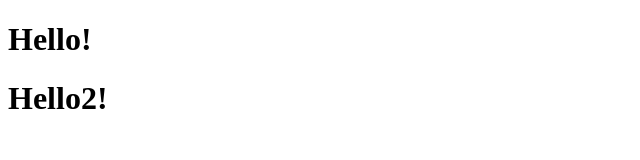
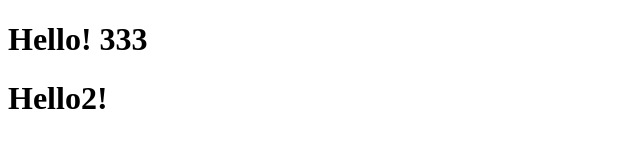
Before and after one commit to francescocassio/testRepo, a plain HTML site: page index.html in a window 1280 px wide. Shown: the full height of the page, 0-640 px from the left. Drawn offline with Linux system fonts and the light colour scheme.

Commit message:
index caricato

```diff
--- a/index.html
+++ b/index.html
@@ -6,7 +6,7 @@
     <title>Document</title>
 </head>
 <body>
-    <h1>Hello!</h1>
+    <h1>Hello! 333</h1>
     <h1>Hello2!</h1>
 </body>
 </html>
```
